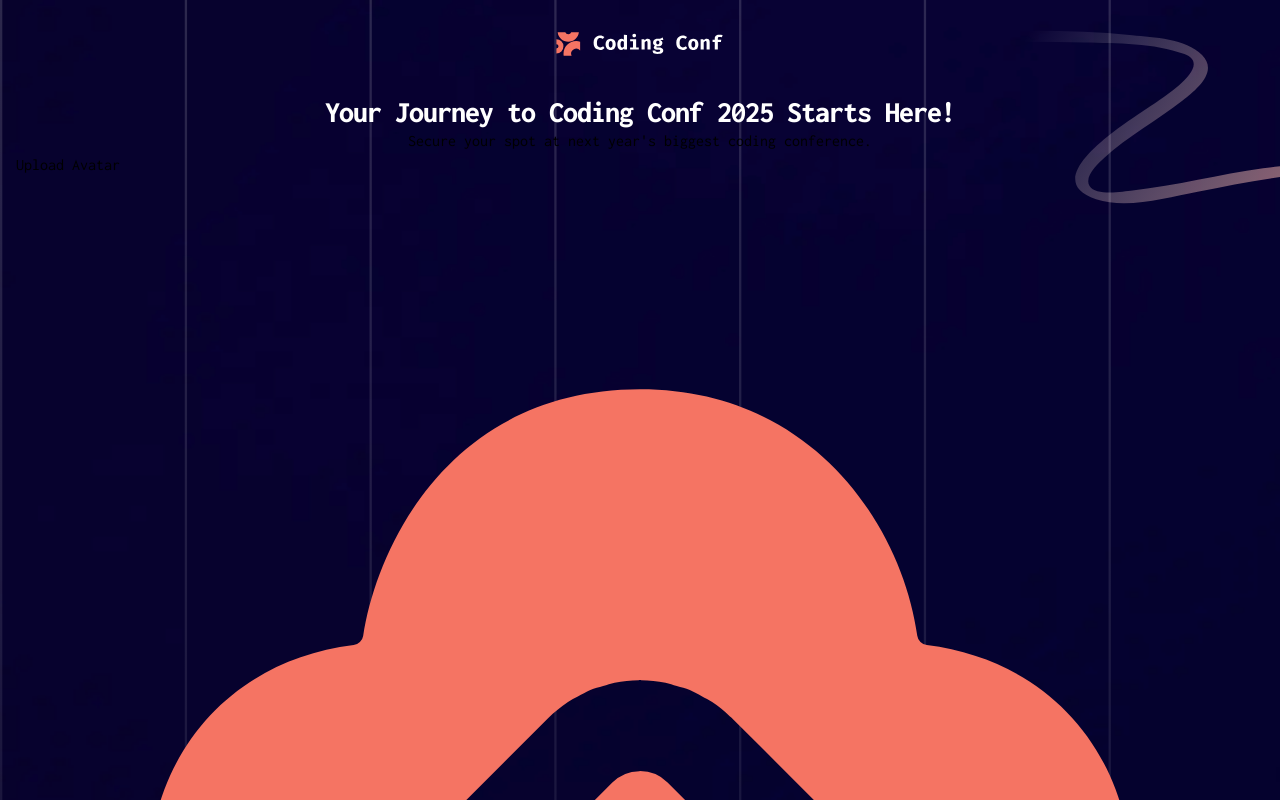
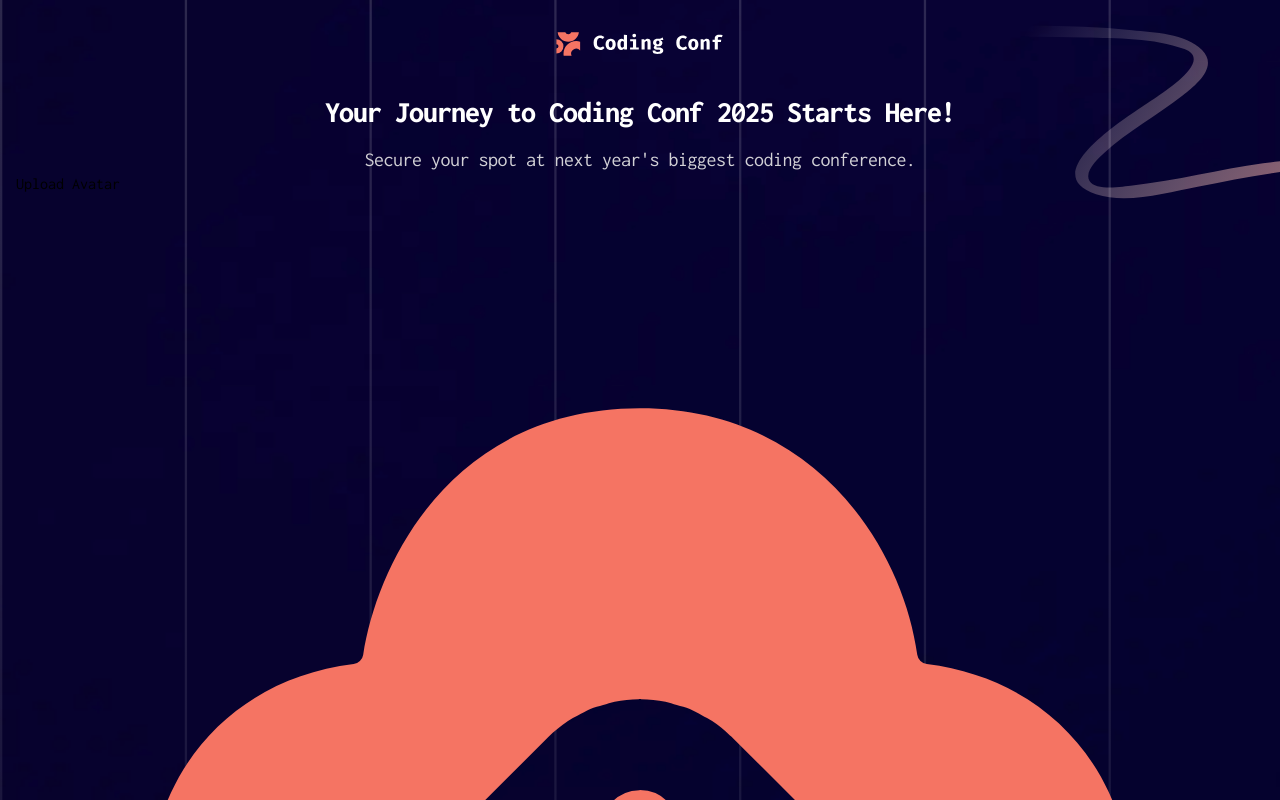
Before and after one commit to VenusY/frontend-mentor-conference-ticket-generator, a React app: page / in a window 1280 px wide. Shown: the top 800 px of the page. Built offline with nearby package versions, Linux system fonts and the light colour scheme.

Commit message:
Style intro section description

```diff
--- a/src/styles/scss/App.scss
+++ b/src/styles/scss/App.scss
@@ -26,7 +26,7 @@ body {
     url('../../assets/images/background-mobile.png');
   background-repeat: no-repeat, no-repeat, no-repeat, no-repeat, no-repeat;
   background-size: 260%, 80%, 30%, 30%, 100% 100%;
-  background-position: 0% 0%, bottom left, right 25px, 120% center, 0% 0%;
+  background-position: 0% 0%, bottom left, right 20px, 120% center, 0% 0%;
   font-family: 'Inconsolata', sans-serif;
 }
 
@@ -43,10 +43,18 @@ body {
   text-align: center;
 
   &__heading {
+    margin-bottom: u.rem(18);
     font-size: u.rem(30);
     font-weight: 800;
     color: var(--white);
     letter-spacing: u.rem(-1);
     line-height: 1.1;
   }
+
+  &__description {
+    font-size: u.rem(20);
+    color: var(--neutral-300);
+    letter-spacing: u.rem(-0.5);
+    line-height: 1.25;
+  }
 }
```
